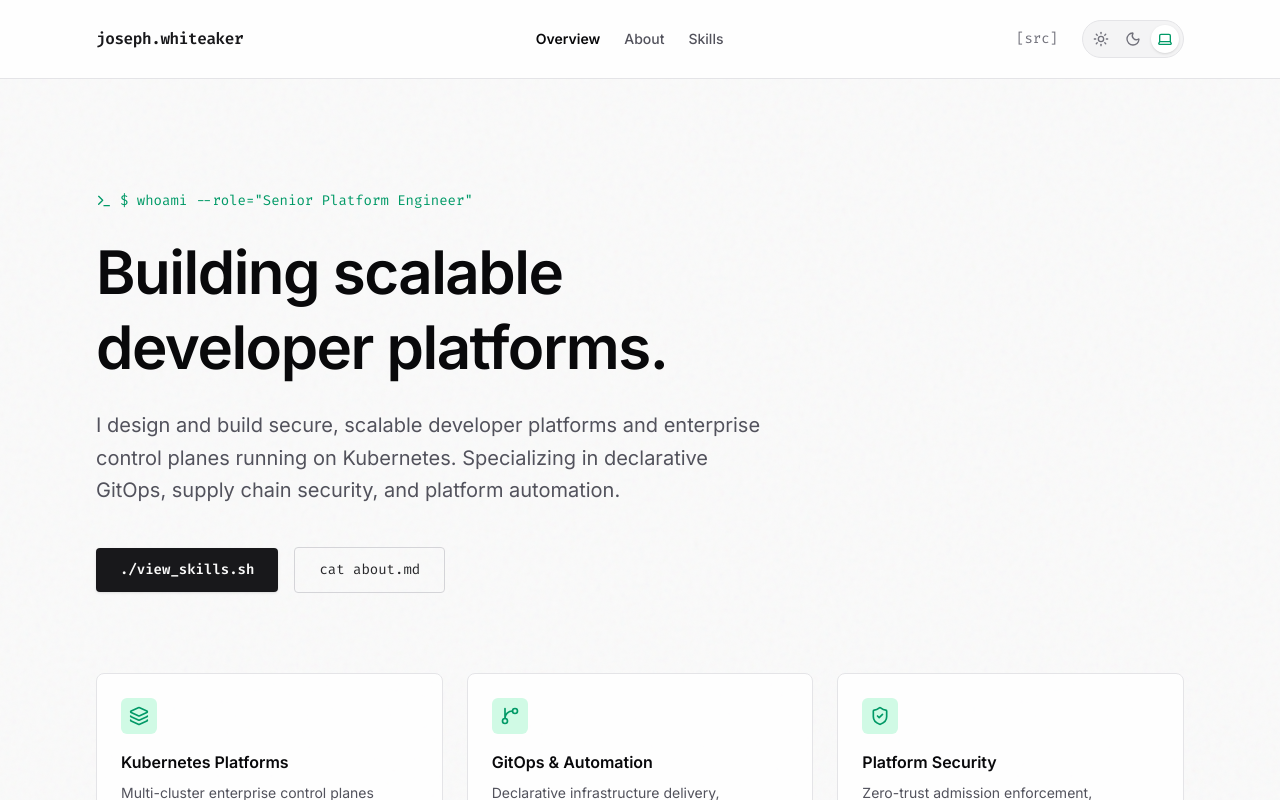
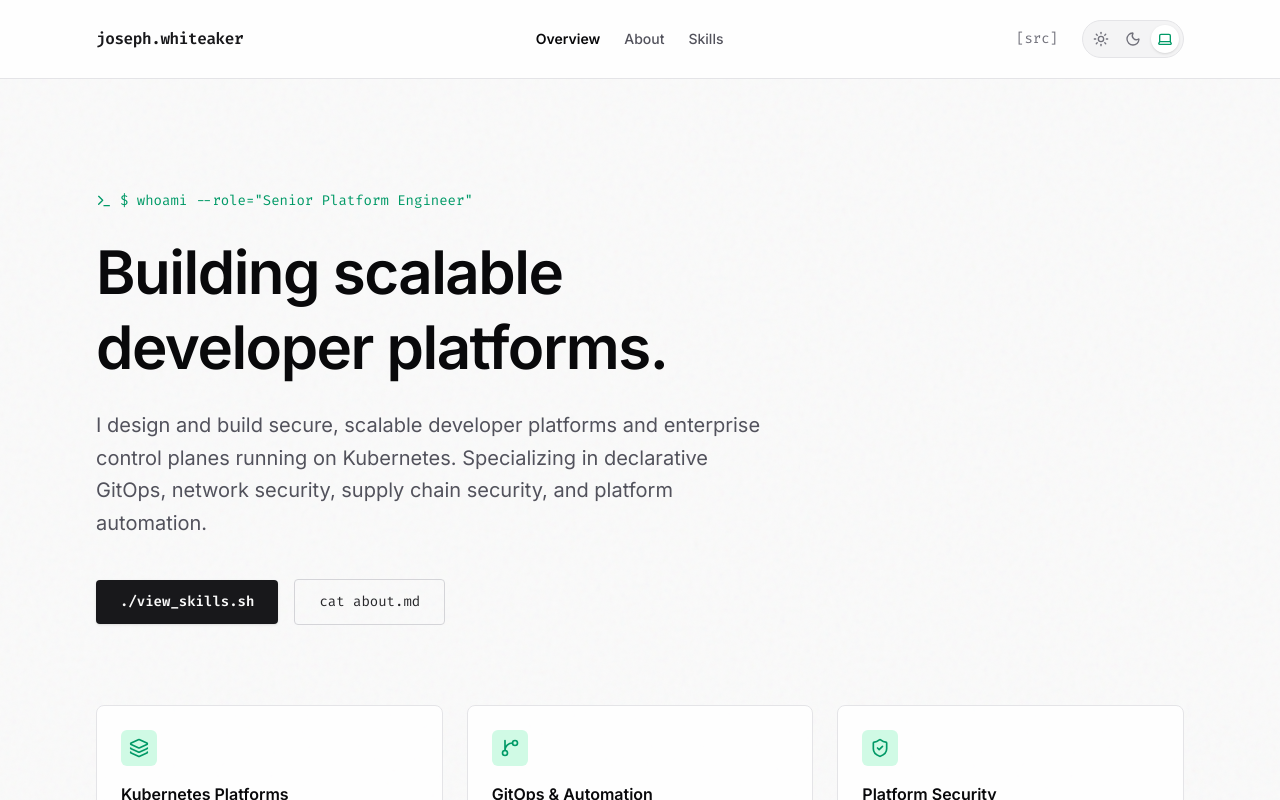
Before and after one commit to josephaw1022/PersonalWebsite, a Next.js app: page / in a window 1280 px wide. Shown: the top 800 px of the page. Built offline with nearby package versions, Linux system fonts and the light colour scheme.

Commit message:
feat(content): add network security to specialization list

```diff
--- a/src/app/about/page.tsx
+++ b/src/app/about/page.tsx
@@ -28,7 +28,8 @@ export default function About() {
         <p className="text-xl text-zinc-600 dark:text-zinc-400 max-w-3xl leading-relaxed mb-6">
           Team Architect and Platform Engineer based in Sarasota, Florida,
           specializing in enterprise control planes running on Kubernetes,
-          declarative GitOps, supply chain security, and developer velocity.
+          declarative GitOps, network security, supply chain security, and
+          developer velocity.
         </p>
 
         {/* Quick Highlights / Badges */}
--- a/src/app/page.tsx
+++ b/src/app/page.tsx
@@ -19,7 +19,8 @@ export default function Home() {
         <p className="text-xl text-zinc-600 dark:text-zinc-400 max-w-2xl leading-relaxed mb-10">
           I design and build secure, scalable developer platforms and enterprise
           control planes running on Kubernetes. Specializing in declarative
-          GitOps, supply chain security, and platform automation.
+          GitOps, network security, supply chain security, and platform
+          automation.
         </p>
 
         <div className="flex flex-col sm:flex-row items-stretch sm:items-center gap-4 font-mono text-sm">
```
